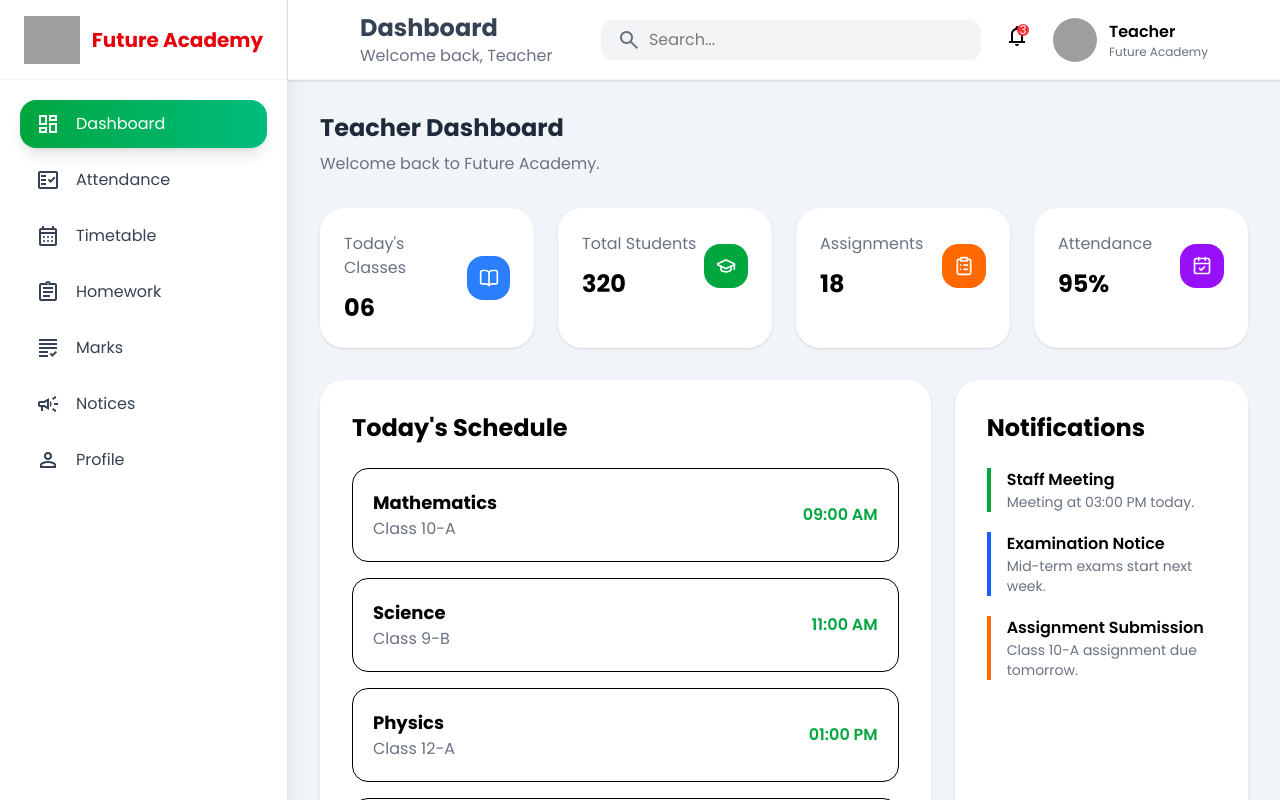
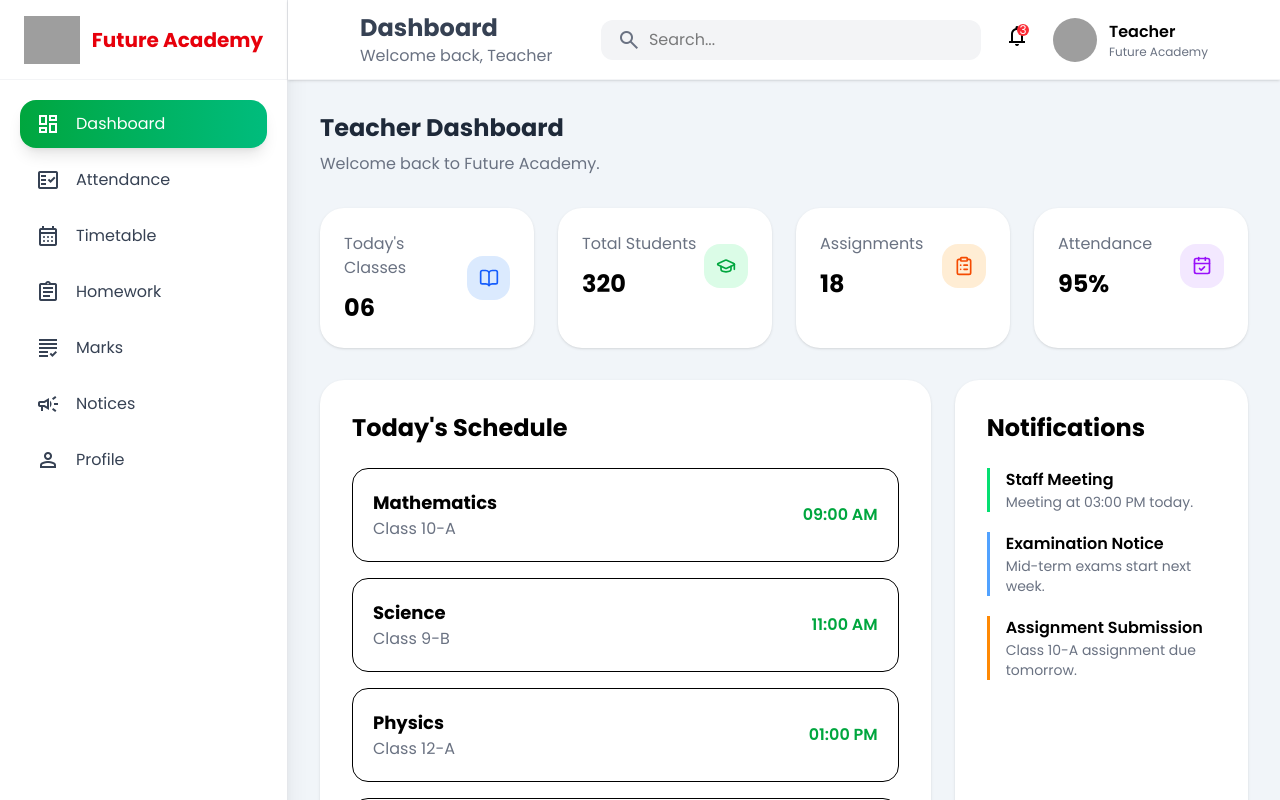
Before and after one commit to srishti09Ch2004/School_Management_, a React (Vite) app: page /teacher in a window 1280 px wide. Shown: the top 800 px of the page. Built offline with nearby package versions, Linux system fonts and the light colour scheme; grey boxes are pictures that could not be loaded.

Commit message:
update home dashboard

```diff
--- a/src/pages/Dashboard/Teacher/TeacherHome.jsx
+++ b/src/pages/Dashboard/Teacher/TeacherHome.jsx
@@ -7,30 +7,36 @@ ClipboardList,
 
 export default function TeacherHome() {
 const stats = [
+
 {
   title: "Today's Classes",
   value: "06",
   icon: <BookOpen size={20} />,
-color: "bg-blue-500",
+  bg: "bg-blue-100",
+  text: "text-blue-600",
 },
 {
   title: "Total Students",
   value: "320",
   icon: <GraduationCap size={20} />,
-color: "bg-green-600",
+  bg: "bg-green-100",
+  text: "text-green-600",
 },
 {
   title: "Assignments",
   value: "18",
   icon: <ClipboardList size={20} />,
-color: "bg-orange-500",
+  bg: "bg-orange-100",
+  text: "text-orange-600",
 },
 {
   title: "Attendance",
   value: "95%",
   icon: <CalendarCheck size={20} />,
-color: "bg-purple-600",
+  bg: "bg-purple-100",
+  text: "text-purple-600",
 },
+
 ];
 
 const schedule = [
@@ -88,7 +94,7 @@ return ( <div className="space-y-8">
           </div>
 
           <div
-            className={`${item.color} w-11 h-11 rounded-2xl flex items-center justify-center text-white`}
+            className={`${item.bg} ${item.text} w-11 h-11 rounded-2xl flex items-center justify-center`}
           >
             {item.icon}
           </div>
@@ -137,7 +143,7 @@ return ( <div className="space-y-8">
 
       <div className="space-y-5">
 
-        <div className="border-l-4 border-green-600 pl-4">
+        <div className="border-l-3 border-green-400 pl-4">
           <h4 className="font-semibold">
             Staff Meeting
           </h4>
@@ -147,7 +153,7 @@ return ( <div className="space-y-8">
           </p>
         </div>
 
-        <div className="border-l-4 border-blue-600 pl-4">
+        <div className="border-l-3 border-blue-400 pl-4">
           <h4 className="font-semibold">
             Examination Notice
           </h4>
@@ -157,7 +163,7 @@ return ( <div className="space-y-8">
           </p>
         </div>
 
-        <div className="border-l-4 border-orange-500 pl-4">
+        <div className="border-l-3 border-orange-400 pl-4">
           <h4 className="font-semibold">
             Assignment Submission
           </h4>
```
Lines whose indentation alone changed are shown as unchanged.
